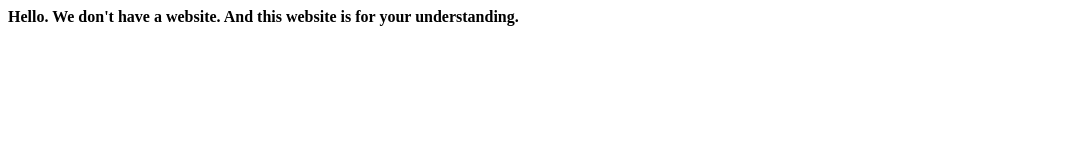
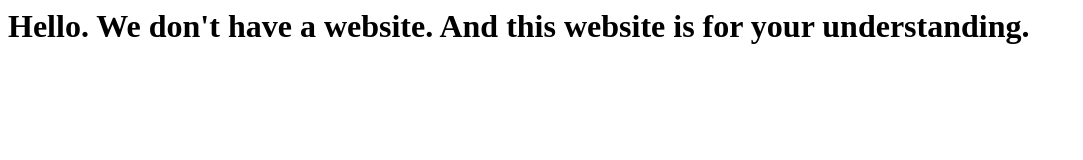
Before and after one commit to nperms/Hello, a plain HTML site: page index.html in a window 1280 px wide. Shown: the whole page, without its empty margins (0-1083 px from the left). Drawn offline with Linux system fonts and the light colour scheme.

Commit message:
Update index.html

```diff
--- a/index.html
+++ b/index.html
@@ -1,4 +1,4 @@
 <title>Hello</title>
 <body>
-<b>Hello. We don't have a website. And this website is for your understanding.</b>
+<h1>Hello. We don't have a website. And this website is for your understanding.</h1>
 </body>
```
